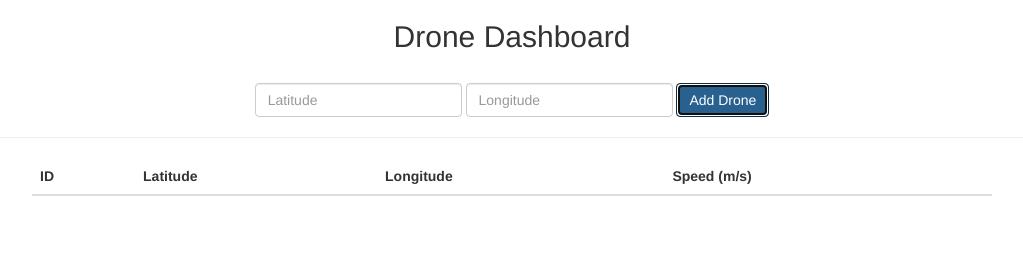
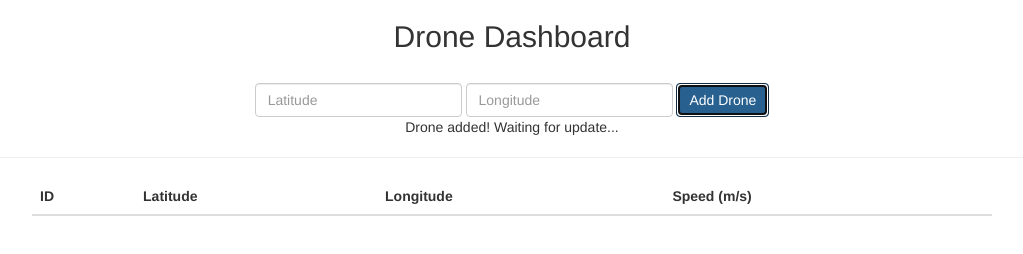
Before and after one commit to chiips/drones-dashboard, a plain HTML site: page static/index.html in a window 1280 px wide. Both pictures are taken after typing "5", "5" into the empty fields and a click on the button "Add Drone". Shown: the whole page, without its empty margins (128-1151 px from the left). Drawn offline with nearby package versions, Linux system fonts and the light colour scheme; some packages are replaced by stand-ins of ours; no server answers.

Commit message:
added success and error messages

```diff
--- a/static/index.html
+++ b/static/index.html
@@ -32,6 +32,8 @@
 
       </form>
 
+      <p id="success" class="text-center" style="display:none">Drone added! Waiting for update...</p>
+      <p id="error" class="text-center" style="display:none">Error occurred. Please refresh the page and try again.</p>
 
       <!-- <div id="map"></div> -->
       <hr>
@@ -51,6 +53,10 @@
     </div>
 
     <script>
+
+      //for toggling results
+      let success = document.getElementById("success");
+      let error = document.getElementById("error");
 
       let drones = [];
       const websocket = new WebSocket("ws://localhost:8080/drones");
@@ -105,6 +111,9 @@
         }
 
         });
+
+        success.style.display = "none"
+
       };
 
       //add drone
@@ -113,8 +122,11 @@
       droneForm.addEventListener("submit", function(e) {
         e.preventDefault();
 
-        let formLat = document.getElementById("formLat")
-        let formLon = document.getElementById("formLon")
+        //reset error message if visible
+        error.style.display="none";
+
+        let formLat = document.getElementById("formLat");
+        let formLon = document.getElementById("formLon");
 
         let lat = parseFloat(formLat.value);
         let lon = parseFloat(formLon.value);
@@ -126,6 +138,10 @@
         .then(() => {
           this.formLat.value = "";
           this.formLon.value = "";
+          success.style.display = "block";
+        })
+        .catch(() => {
+          error.style.display="block";
         })
 
       })
```
